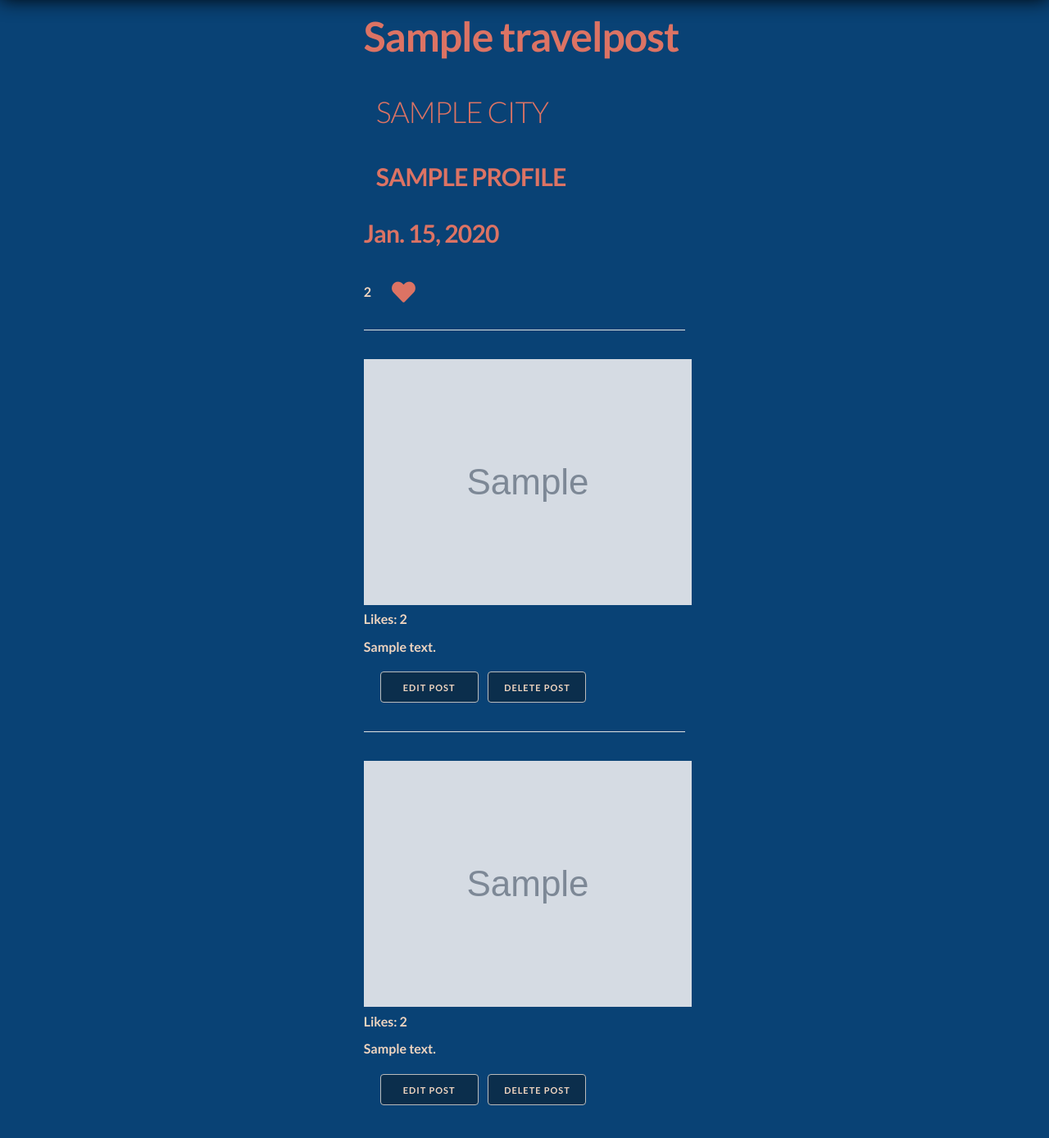
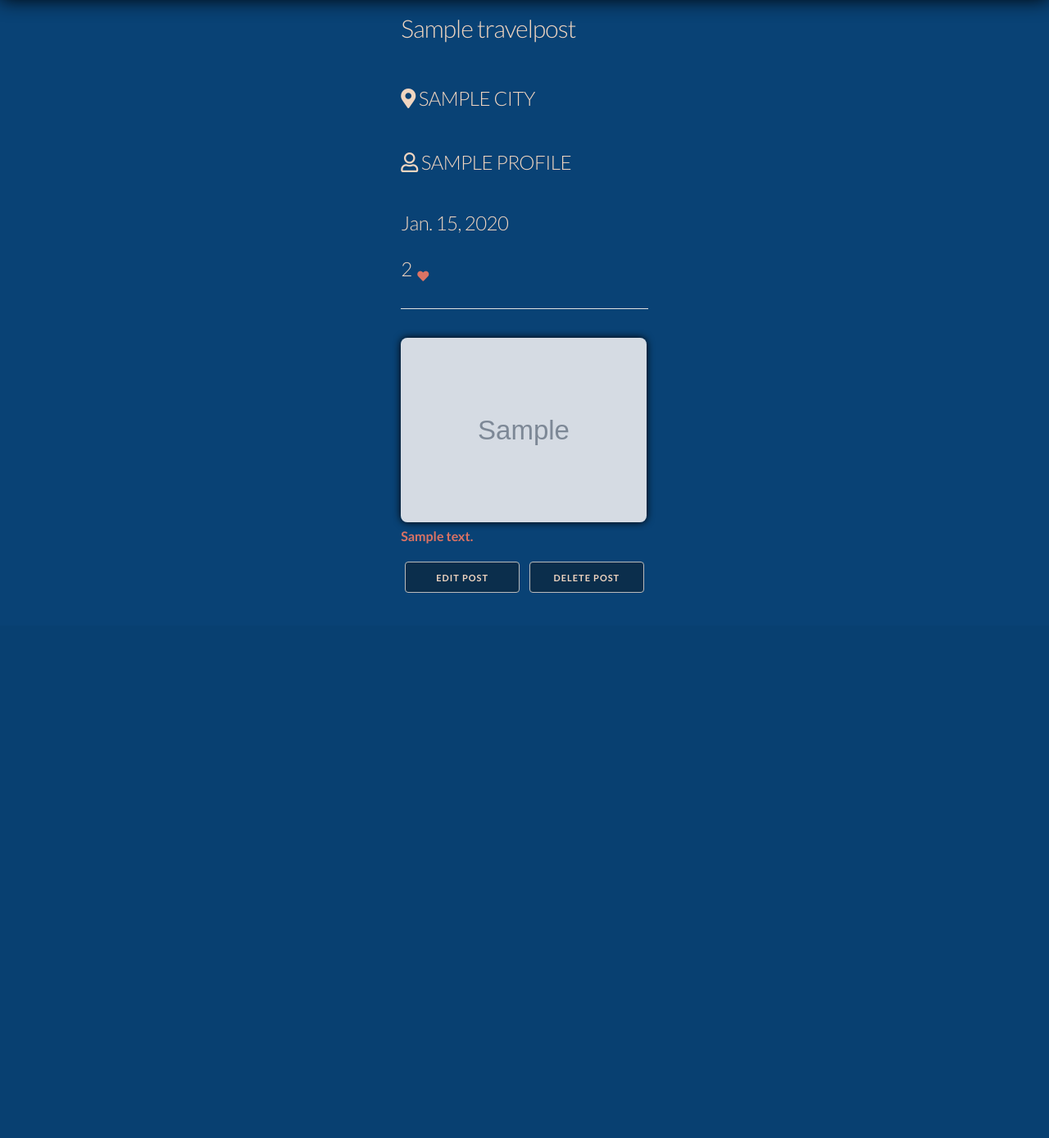
Before and after one commit to morgan-jaouni/Wayfarer, a Django app: page /travelpost/1/ in a window 1280 px wide. Shown: the part 71-1459 px from the top of the page at 82% size. After the commit the page ends 794 px from the top, so only its background shows below. Run offline with Django 3.2, Linux system fonts and the light colour scheme; a user stored in the database is signed in; tables that the repository leaves empty hold one stand-in row (values such as "Sample post"); grey boxes marked "Sample" are stand-in pictures.

Commit message:
fixed all known bugs
Signed-off-by: jsans24 <jsans24@gmail.com>

```diff
--- a/wayfarer_project/main_app/static/css/style.css
+++ b/wayfarer_project/main_app/static/css/style.css
@@ -1,5 +1,4 @@
 @import url(https://fonts.googleapis.com/css?family=Lato:300,400,700);
-
 @font-face {
   font-family: 'icomoon';
   src:url('../fonts/icomoon.eot');
@@ -7,33 +6,27 @@
     url('../fonts/icomoon.woff') format('woff'),
     url('../fonts/icomoon.ttf') format('truetype'),
     url('../fonts/icomoon.svg#icomoon') format('svg');
-
   font-weight: normal;
   font-style: normal;
-
 }
-
 * {
   box-sizing: border-box;
   padding: 0;
   margin: 0;
 }
-
 .title {
   margin: 5px;
   padding: 5px;
   position: relative;
 }
-
 header img {
   height: 80px;
   margin-top: 50px;
   margin-left: 30px;
 }
-
 body {
   font-family: 'Lato', Calibri, Arial, sans-serif;
-  color: #2c2c2b;
+  color: #2C2C2B;
   font-size: 0.9em;
   font-weight: 300;
   background: #094275;
@@ -42,7 +35,6 @@
   margin-top: 50px;
   padding: 30px;
 }
-
 header {
   background-image: url('https://i.picsum.photos/id/1056/3988/2720.jpg?hmac=qX6hO_75zxeYI7C-1TOspJ0_bRDbYInBwYeoy_z_h08');
   background-size: cover;
@@ -56,8 +48,6 @@
   box-shadow: 0 0 25px 0 black;
   z-index: 1;
 }
-
-
 a {
   color: #DC7364;
   text-decoration: none;
@@ -66,29 +56,23 @@
   padding: 10 5px;
   margin: 5px;
   text-transform: uppercase;
-  font-size: 80%;
+  font-size: 14px;
   position: relative;
   top: 5px;
-  left: 15px;
 }
-
 a:hover {
   color: lightskyblue
 }
-
 .auth-form {
   margin: 5px;
   display: flex;
   flex-direction: column;
 }
-
 .button, button, input[type="submit"], input[type="reset"], input[type="button"]{
   background-color: rgba(17, 16, 16, 0.4);
   color: #F0D5C0;
-  width: 120px;
-
+  width: 140px;
 }
-
 .navbar {
   max-height: 60px;
   width: 100%;
@@ -97,18 +81,23 @@
   justify-content: flex-end;
   padding-right: 40px;
 }
-
 .nav-button {
   margin: 15px;
   text-decoration: none;
   float: right;
 }
-
+img {
+  max-width: 300px;
+  max-height: 300px;
+  display: inline-block;
+  border-radius: 8px;
+  box-shadow: 0 0 10px 0 black;
+}
 .logo {
   max-width: 300px;
   margin: 0 auto;
+  box-shadow: none;
 }
-
 .icon {
   max-width: 35px;
   border-radius: 50px;
@@ -116,55 +105,49 @@
   margin: 0;
   margin-left: 15px;
 }
-
-.profile-pic {
-  max-width: 300px;
-  max-height: 300px;
-  display: inline-block;
-  border-radius: 50%;
-  box-shadow: 0 0 10px 0 black;;
-}
-
 .container {
-	display: block;
+  display: flex;
   justify-content: center;
-  align-items: center;
   margin: 5px 10px;
   padding: 5px;
-  max-width: 33%;
+  max-width: 60%;
   height: 100%;
   margin: auto;
 }
-
-.form-fields {
-	/* background: orange;
-	border-radius: 50%; */
+.post-page {
+  /* display: inline-block; */
+  /* justify-content: center; */
 }
-
-
-
-h1, h4 {
-	font-weight: bold;
-	color: #DC7364;
+h1 {
+  color: #F0D5C0;
   text-decoration: none;
 }
-
+h3, h4, h5 {
+  color: #F0D5C0;
+  text-decoration: none;
+}
+h6 {
+  color: #DC7364;
+}
 p {
   font-size: 16px;
   font-weight: bold;
+  color: #DC7364;
+}
+.link {
+  font-size: 18px;
   color: #F0D5C0;
 }
-
+.link:hover {
+  color: #DC7364;
+  cursor: pointer;
+}
 /* ERROR MESSAGE */
-.red-text {
+.errorlist {
   color: rgb(172, 16, 16);
+  background: #F0D5C0;
+  font-size: 16px;
   text-decoration: none;
+  padding: 3px;
+  border-radius: 8px;
 }
-
-<<<<<<< HEAD
-h1 {
-  margin: 10px;
-  padding: 10px;
-}
-=======
->>>>>>> submaster
--- a/wayfarer_project/main_app/templates/city/index.html
+++ b/wayfarer_project/main_app/templates/city/index.html
@@ -1,9 +1,9 @@
 {% extends 'base.html' %} {% block content %}
-
+<div class="post-page">
 <h1>Anywhere. Else.</h1>
 
 {% for city in cities %}
   <a href="{% url 'show_city' city.id %}">{{ city.name }}</a>
 {% endfor %}
-
+</div>
 {% endblock %}
--- a/wayfarer_project/main_app/templates/profile/edit.html
+++ b/wayfarer_project/main_app/templates/profile/edit.html
@@ -1,10 +1,11 @@
 {% extends 'base.html' %}
 {% block content %}
-
+<div class="post-page">
 <h1>Edit Profile</h1>
 
 <form class="form-fields" enctype="multipart/form-data" method="POST">
   {% csrf_token %} {{ form.as_p }}
   <button class="btn" type="submit">Update</button>
 </form>
+</div>
 {% endblock %}
--- a/wayfarer_project/main_app/templates/registration/login.html
+++ b/wayfarer_project/main_app/templates/registration/login.html
@@ -1,11 +1,11 @@
 {% extends 'base.html' %}
 {% block content %}
-
+<div class="post-page">
 <h1>Login</h1>
 <form action="{% url 'login' %}" method="POST">
   {% csrf_token %} {{ form.as_p }}
   <input type="hidden" name="next" id="{{next}}" />
   <input type="submit" class="btn" value="Login" />
 </form>
-
+</div>
 {% endblock %}
--- a/wayfarer_project/main_app/templates/registration/signup.html
+++ b/wayfarer_project/main_app/templates/registration/signup.html
@@ -1,6 +1,6 @@
 {% extends 'base.html' %}
 {% block content %}
-
+<div class="post-page">
 <h1>Sign up</h1>
 
 {% if error_message %}
@@ -15,5 +15,6 @@
   {% csrf_token %} {{ form.as_p }} {% csrf_token %} {{ sub_form.as_p }}
   <input type="submit" class="button" value="Sign Up" />
 </form>
+</div>
 
 {% endblock %}
--- a/wayfarer_project/main_app/templates/travelposts/edit.html
+++ b/wayfarer_project/main_app/templates/travelposts/edit.html
@@ -1,6 +1,6 @@
 {% extends 'base.html' %}
 {% block content %}
-
+<div class="post-page">
 <h1>Edit Post</h1>
 {% if error_message %}
 <p class="red-text">{{ error_message }}</p>
@@ -9,5 +9,5 @@
   {% csrf_token %} {{ form.as_p }}
   <input type="submit" class="button" value="Submit" />
 </form>
-
+</div>
 {% endblock %}
--- a/wayfarer_project/main_app/templates/travelposts/new.html
+++ b/wayfarer_project/main_app/templates/travelposts/new.html
@@ -1,5 +1,5 @@
 {% extends 'base.html' %} {% block content %}
-
+<div class="post-page">
 <h1>New Post</h1>
 {% if error_message %}
 <p class="red-text">{{ error_message }}</p>
@@ -12,4 +12,5 @@
   {% csrf_token %} {{ form.as_p }}
   <input type="submit" class="button" value="Submit" />
 </form>
+</div>
 {% endblock %}
--- a/wayfarer_project/main_app/templates/travelposts/show.html
+++ b/wayfarer_project/main_app/templates/travelposts/show.html
@@ -1,38 +1,24 @@
 {% extends 'base.html' %}
 {% block content %}
-
-<h1>{{ travelpost.title }}</h1>
-<a href="{% url 'show_city' travelpost.city_id %}"><h3>{{ travelpost.city }}</h3></a>
-<a href="{% url 'profile' travelpost.author.user_id %}"><h4>{{ travelpost.author }}</h4></a>
-<h4>{{ travelpost.date }}</h4>
-<h3>
-  <p style="display:inline">{{ travelpost.likes }}</p>
+<div class="post-page">
+  <h4>{{ travelpost.title }}</h4>
+  <a href="{% url 'show_city' travelpost.city_id %}"><h5><i class="fas fa-map-marker-alt"></i> {{ travelpost.city }}</h5></a>
+  <a href="{% url 'profile' travelpost.author.user_id %}"><h5><i class="far fa-user"></i> {{ travelpost.author }}</h5></a>
+  <h5>{{ travelpost.date }}</h5>
+    <h5 style="display:inline">{{ travelpost.likes }}</h5>
     {% if liked %}
     <a href="{% url 'like' travelpost.id %}"><i class="fas fa-heart"></i></a>
     {% else %}
       <a href="{% url 'like' travelpost.id %}"><i class="far fa-heart"></i></a>
     {% endif %}
-  </h3>
     <hr />
+    {% if travelpost.image %}
     <img src="/images/{{travelpost.image}}">
-  <p>Likes: {{ travelpost.likes }}</p>
+    {% endif %}
     <p>{{ travelpost.body }}</p>
     {% if user.id == travelpost.author.user_id %}
       <a class="button" href="{% url 'travelpost_edit' travelpost.id %}">Edit Post</a>
       <a class="button" href="{% url 'travelpost_delete' travelpost.id %}" onclick="return confirm('Are you sure you want to delete post?');">Delete Post</a>
     {% endif %}
-</h3>
-<hr />
-<img src="{{ travelpost.image }}" alt="" />
-<p>Likes: {{ travelpost.likes }}</p>
-<p>{{ travelpost.body }}</p>
-{% if user.id == travelpost.author.user_id %}
-<a class="button" href="{% url 'travelpost_edit' travelpost.id %}">Edit Post</a>
-<a
-  class="button"
-  href="{% url 'travelpost_delete' travelpost.id %}"
-  onclick="return confirm('Are you sure you want to delete post?');"
-  >Delete Post</a>
-{% endif %}
-
     {% endblock %}
+</div>
--- a/wayfarer_project/main_app/views.py
+++ b/wayfarer_project/main_app/views.py
@@ -145,7 +145,7 @@
     error_message = ''
     if request.method == 'POST':
         if city_id > 0:
-            form = CityPostForm(request.POST)
+            form = CityPostForm(request.POST, request.FILES)
         else:
             form = PostForm(request.POST, request.FILES)
         current_user = request.user
```
Also changed, not shown: wayfarer_project/main_app/templates/city/show.html (+5 -3 lines), wayfarer_project/main_app/templates/profile.html (+11 -11 lines), wayfarer_project/images/Joe_Exotic_Santa_Rose_County_Jail.png (added), wayfarer_project/images/OIP.bvyqVaP_23GG7aFWMNCbCAHaFg_PxVe7gL.jpg (added), wayfarer_project/images/austin-distel-7uoMmzPd2JA-unsplash_bvfrCaV.jpg (added), wayfarer_project/images/th.jpg (added), wayfarer_project/images/webaliser-_TPTXZd9mOo-unsplash1_KrUnp1a.jpg (added). Lines whose indentation alone changed are shown as unchanged.
